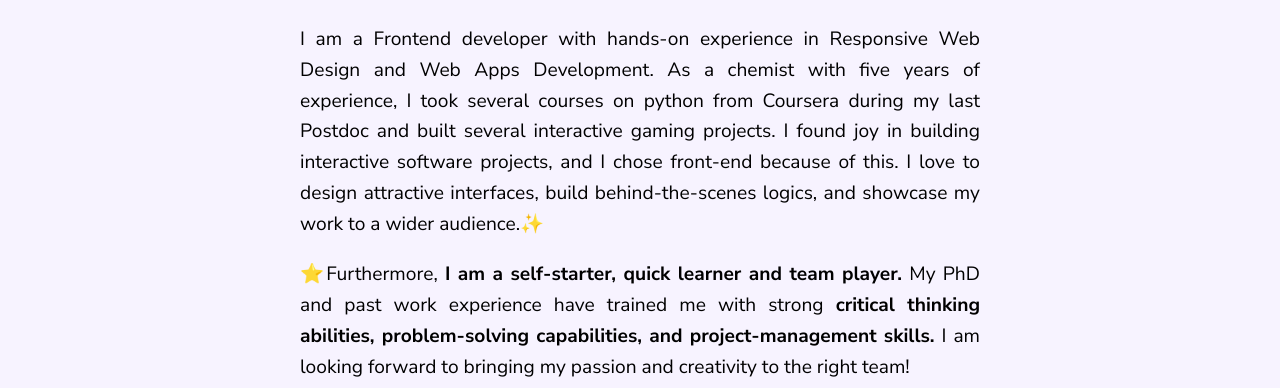
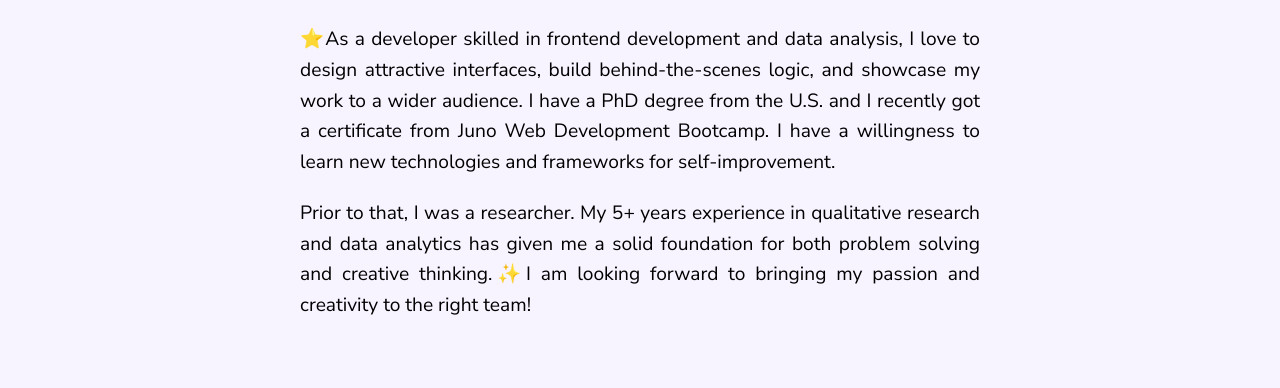
Before and after one commit to wendiz16/wendi-portfolio, a plain HTML site: page index.html in a window 1280 px wide. Shown: the part 561-949 px from the top of the page. Drawn offline with Linux system fonts and the light colour scheme.

Commit message:
updated content in about section

```diff
--- a/index.html
+++ b/index.html
@@ -45,13 +45,16 @@
       <div class="wrapper">
         <div class="aboutInfo">
           <h2>about me</h2>
-          <p class="text1">I am a Frontend developer with hands-on experience in Responsive Web Design and Web Apps Development. As a chemist with five years of experience, I took several courses
-          on python from Coursera during my last Postdoc and built several interactive gaming projects. I found joy in building interactive software projects,
-          and I chose front-end because of this. I love to design attractive interfaces, build behind-the-scenes logics, and showcase my work to a wider audience.✨
+          <p class="text1">⭐As a developer skilled in frontend development and data analysis,
+          I love to design attractive interfaces, build behind-the-scenes logic,
+          and showcase my work to a wider audience. I have a PhD degree from the U.S. and I
+          recently got a certificate from Juno Web Development Bootcamp. I have a willingness to
+          learn new technologies and frameworks for self-improvement.
           </p>
           <p>
-            ⭐Furthermore, <strong>I am a self-starter, quick learner and team player.</strong> My PhD and past work experience have trained me with strong <strong>critical thinking abilities,
-            problem-solving capabilities, and project-management skills.</strong> I am looking forward to bringing my passion and creativity to the right team!
+            Prior to that, I was a researcher. My 5+ years experience in qualitative research and data analytics
+            has given me a solid foundation for both problem solving and creative thinking.✨I am looking forward to
+            bringing my passion and creativity to the right team!
           </p>
         </div>
         <div class="aboutSkills">
```
